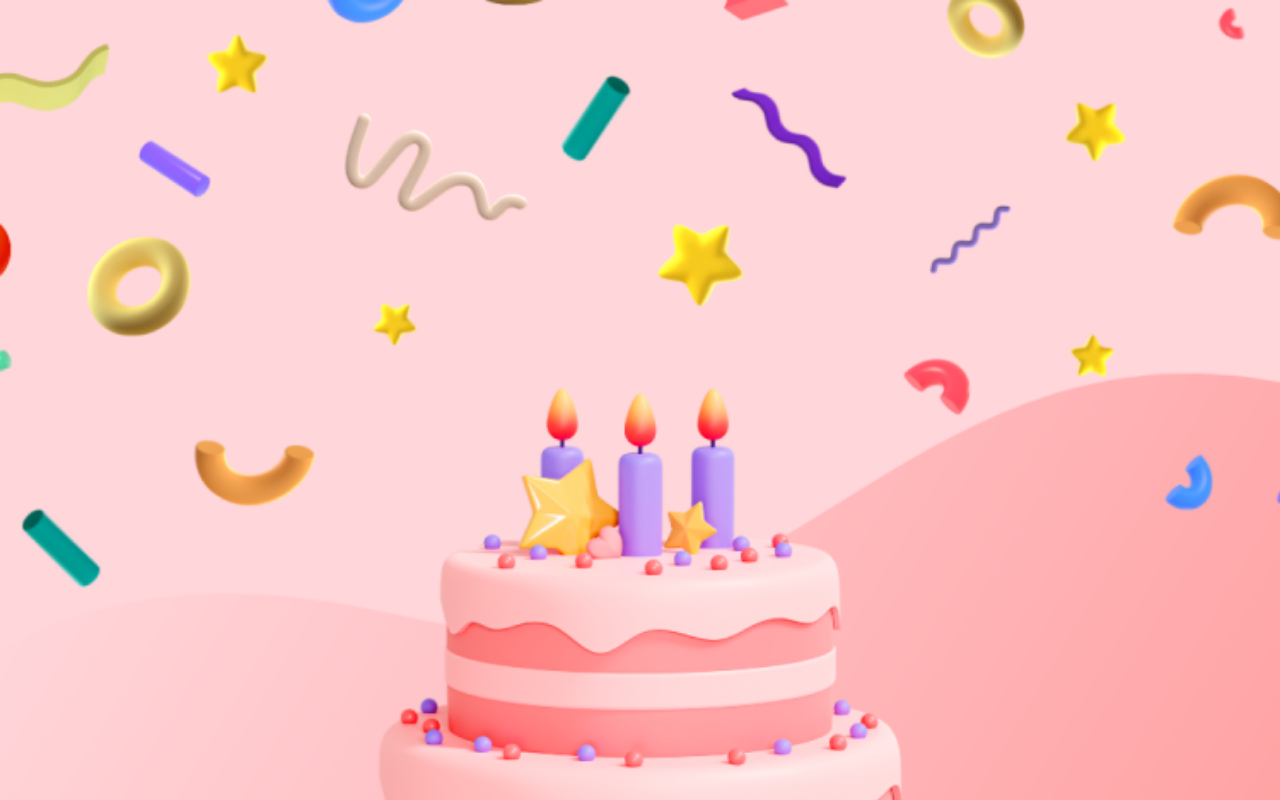
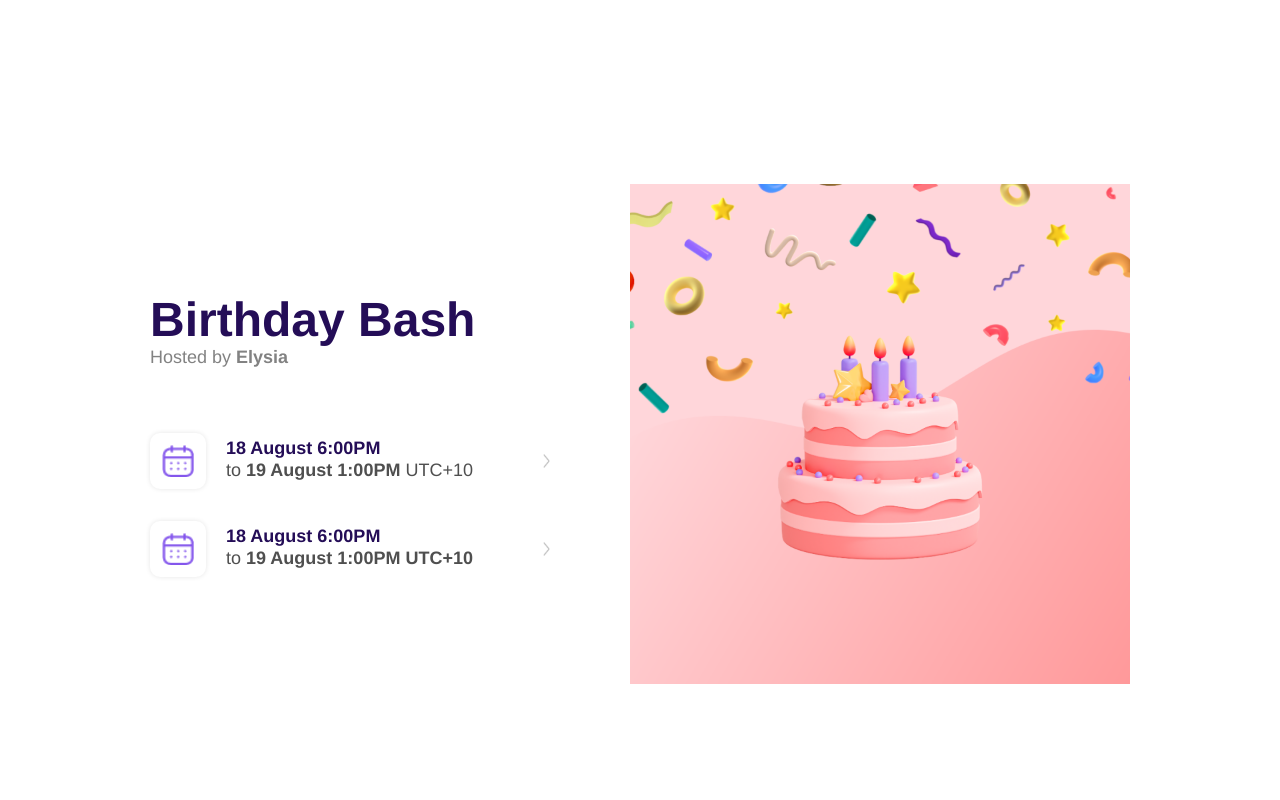
Before and after one commit to charles-dr/react-landing-page, a React (Create React App) app: page /event in a window 1280 px wide. Shown: the top 800 px of the page. Built offline with nearby package versions, Linux system fonts and the light colour scheme.

Commit message:
completed event page

```diff
--- a/src/pages/Event/components/InfoItem/index.module.scss
+++ b/src/pages/Event/components/InfoItem/index.module.scss
@@ -16,3 +16,14 @@
     padding: 12px;
   }
 }
+
+.primary {
+  @apply tw-text-purple-dark tw-font-bold;
+  font-size: 16px;
+  line-height: 18px;
+
+  @screen tablet {
+    font-size: 18px;
+    line-height: 21px;
+  }
+}
--- a/src/pages/Event/components/InfoItem/index.tsx
+++ b/src/pages/Event/components/InfoItem/index.tsx
@@ -1,25 +1,36 @@
 import React from 'react';
+import classNames from 'classnames';
 import arrowImage from './arrow.png';
 import styles from './index.module.scss';
 
 type Props = {
-  icon?: string;
-  children?: JSX.Element | JSX.Element[];
+  icon: string;
+  primary: JSX.Element | string;
+  secondary: JSX.Element;
+  className?: string;
 }
 
-export const InfoItem: React.FC<Props> = ({ icon, children }) => {
+export const InfoItem: React.FC<Props> = ({ className, icon, primary, secondary }) => {
   return (
-    <div className="tw-w-full tw-flex tw-justify-between tw-items-center">
-      <div className={styles.icon}>
-        <img
-          className="tw-w-full"
-          src={icon}
-        />
+    <div className={classNames(className, "tw-w-full tw-flex tw-justify-between tw-items-center")}>
+      <div className="tw-flex tw-justify-start tw-gap-[20px] tw-items-center">
+        <div className={styles.icon}>
+          <img
+            className="tw-w-full"
+            src={icon}
+            alt="Info Item"
+          />
+        </div>
+        <div>
+          <div className={styles.primary}>{primary}</div>
+          <div>{secondary}</div>
+        </div>
       </div>
-      {children}
       <img
         className="tw-w-[7px] tw-h-[14px]"
-        src={arrowImage} />
+        src={arrowImage}
+        alt="Details"
+      />
     </div>
   )
 }
--- a/src/pages/Event/index.module.scss
+++ b/src/pages/Event/index.module.scss
@@ -14,9 +14,15 @@
   font-size: 14px;
   font-weight: 400;
   line-hgith: 16px;
+  margin-bottom: 32px;
 
   @screen tablet {
     font-size: 18px;
     line-height: 21px;
+    margin-bottom: 55px;
+  }
+
+  @screen laptop {
+    margin-bottom: 65px;
   }
 }
--- a/src/pages/Event/index.tsx
+++ b/src/pages/Event/index.tsx
@@ -8,23 +8,32 @@ import styles from './index.module.scss';
 const EventPage: React.FC = () => {
   return (
     <Container className="">
-      <div>
+      <div className="tw-w-full tw-flex tw-flex-col tw-max-w-[540px] tw-mx-auto
+            tablet:tw-mt-[88px]
+            laptop:tw-flex-row-reverse laptop:tw-max-w-none laptop:tw-mt-[184px] laptop:tw-justify-center laptop:tw-gap-[80px] laptop:tw-items-center"
+      >
         <img
-          className="tw-w-full"
-          alt="Event Details Image"
+          className="tw-w-full laptop:tw-max-w-[500px]"
+          alt="Event Details"
           src={eventImage}
         />
-        <div className="tw-px-4">
+        <div className="tw-px-4 tw-mt-[11px]
+              tablet:tw-mt-[36px] tablet:tw-px-0
+              laptop:tw-mt-0 laptop:tw-min-w-[400px]"
+        >
           <p className={styles.title}>Birthday Bash</p>
           <p className={styles.host}>Hosted by <strong>Elysia</strong></p>
           <InfoItem
             icon={calendarImage}
-          >
-            <div>
-              <p>18 August 6:00PM</p>
-              <p>to 19 August 1:00PM UTC +10</p>
-            </div>
-          </InfoItem>
+            primary={"18 August 6:00PM"}
+            secondary={<span className="tw-text-gray-1 tw-font-normal tw-font-body tw-text-small tw-leading-[16px] tablet:tw-text-lg tablet:tw-leading-[21px] ">to <strong>19 August 1:00PM</strong> UTC+10</span>}
+          />
+          <InfoItem
+            className="tw-mt-4 tablet:tw-mt-8"
+            icon={calendarImage}
+            primary={"18 August 6:00PM"}
+            secondary={<span className="tw-text-gray-1 tw-font-normal tw-font-body tw-text-small tw-leading-[16px] tablet:tw-text-lg tablet:tw-leading-[21px] ">to <strong>19 August 1:00PM UTC+10</strong></span>}
+          />
         </div>
       </div>
     </Container>
```
